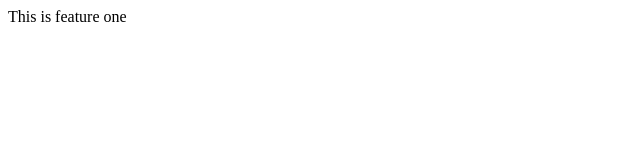
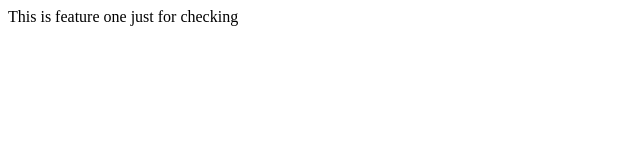
Before and after one commit to RishiJaiswal24/GitHub-test, a plain HTML site: page index.html in a window 1280 px wide. Shown: the whole page, without its empty margins (0-640 px from the left). Drawn offline with Linux system fonts and the light colour scheme.

Commit message:
feature check

```diff
--- a/index.html
+++ b/index.html
@@ -6,6 +6,6 @@
     <title>Page.js</title>
 </head>
 <body>
-    This is feature one
+    This is feature one just for checking
 </body>
 </html>
```
